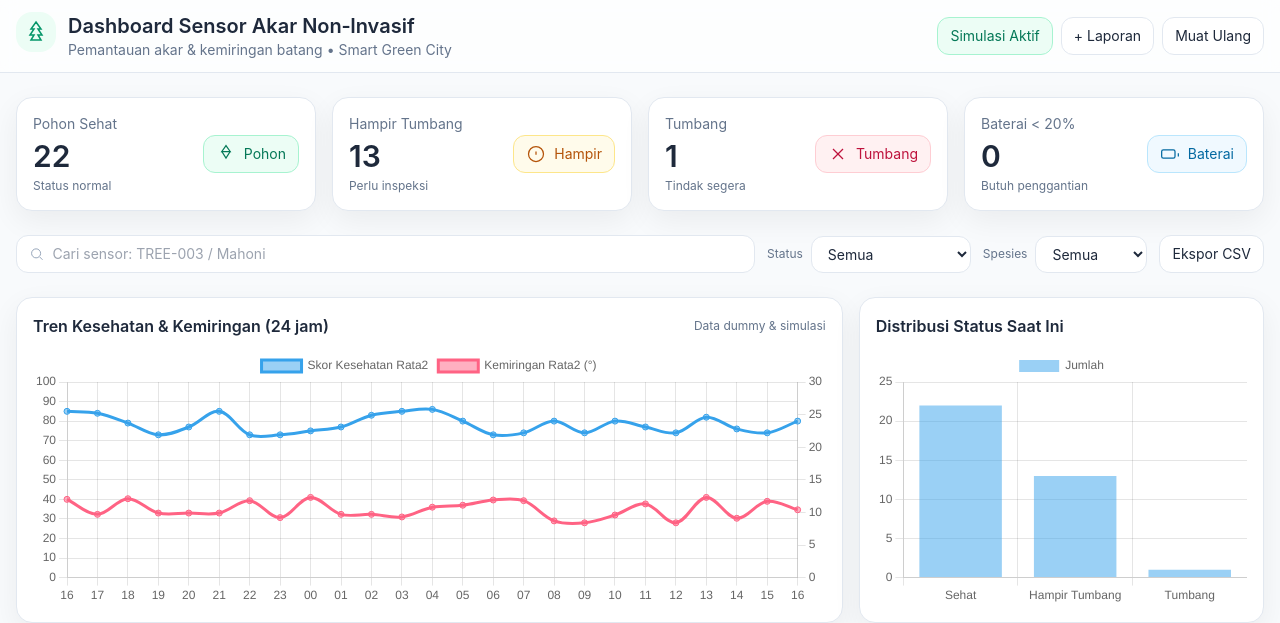
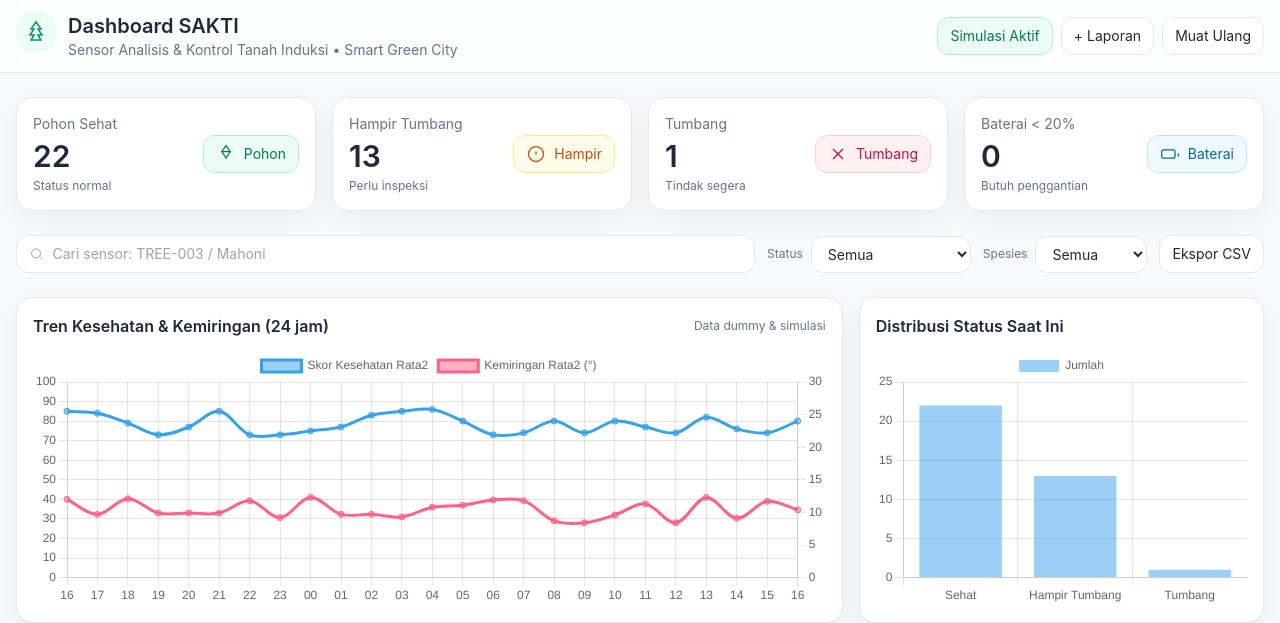
Before and after one commit to Kader2637/Sakti, a plain HTML site: page index.html in a window 1280 px wide. Shown: the top 623 px of the page. Drawn offline with nearby package versions, Linux system fonts and the light colour scheme.

Commit message:
Update index.html

```diff
--- a/index.html
+++ b/index.html
@@ -3,7 +3,7 @@
 <head>
   <meta charset="utf-8" />
   <meta name="viewport" content="width=device-width, initial-scale=1" />
-  <title>Dashboard Sensor Akar Non‑Invasif</title>
+  <title>Dashboard SAKTI</title>
   <!-- Tailwind (CDN) -->
   <script src="https://cdn.tailwindcss.com"></script>
   <script>
@@ -45,8 +45,8 @@
           <svg class="w-6 h-6" viewBox="0 0 24 24" fill="none" stroke="currentColor" stroke-width="1.5"><path d="M12 2l5 7h-3l4 6h-4l3 5H7l3-5H6l4-6H7l5-7Z"/></svg>
         </span>
         <div class="min-w-0">
-          <h1 class="text-lg sm:text-xl font-semibold truncate">Dashboard Sensor Akar Non‑Invasif</h1>
-          <p class="text-xs sm:text-sm text-slate-500 truncate">Pemantauan akar & kemiringan batang • Smart Green City</p>
+          <h1 class="text-lg sm:text-xl font-semibold truncate">Dashboard SAKTI</h1>
+          <p class="text-xs sm:text-sm text-slate-500 truncate">Sensor Analisis & Kontrol Tanah Induksi • Smart Green City</p>
         </div>
       </div>
       <!-- Mobile Hamburger -->
```
